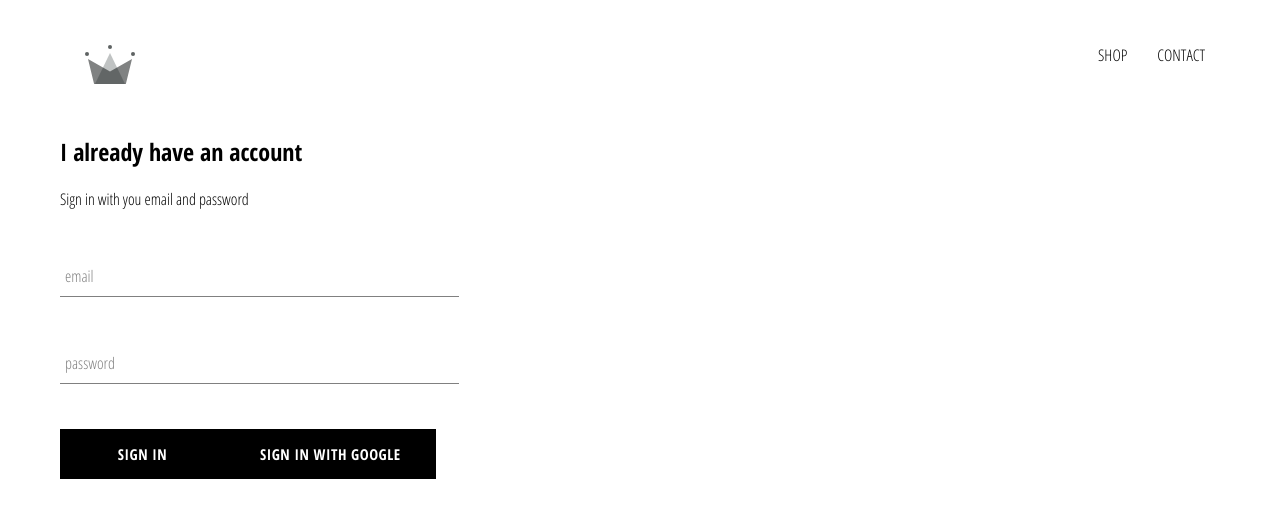
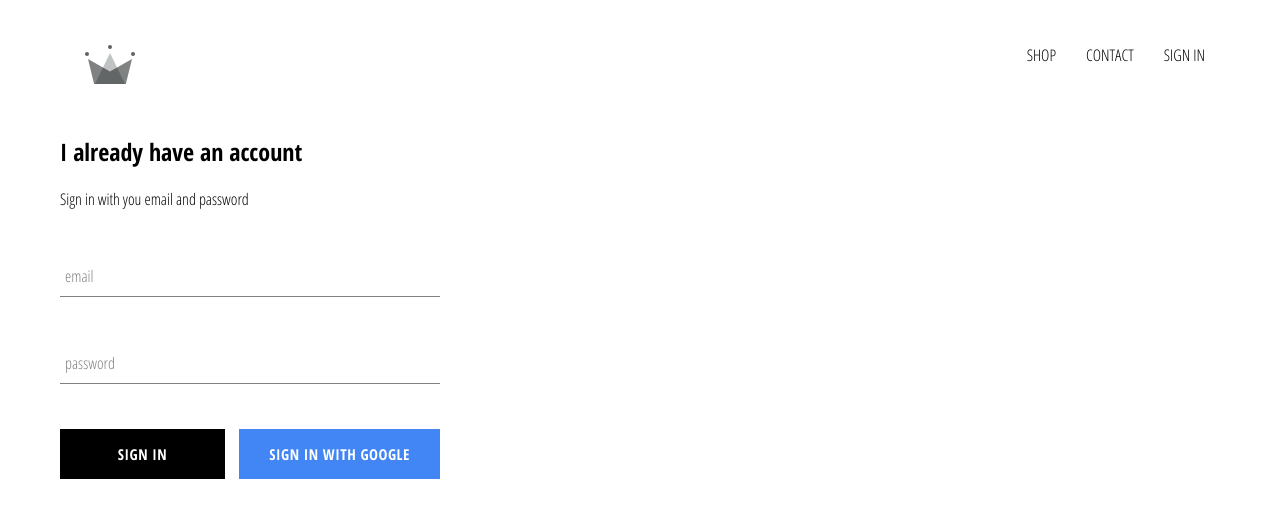
Before and after one commit to LawrenceCastillo/e-commerce-template, a React (Create React App) app: page /signin in a window 1280 px wide. Shown: the top 518 px of the page. Built offline with nearby package versions, Linux system fonts and the light colour scheme; no server answers.

Commit message:
adds sign-out capability

```diff
--- a/src/App.css
+++ b/src/App.css
@@ -7,3 +7,7 @@
   text-decoration: none;
   color: black;
 }
+
+* {
+  box-sizing: border-box;
+}
--- a/src/App.js
+++ b/src/App.js
@@ -31,7 +31,7 @@
   render() {
     return (
       <div>
-        <Header />
+        <Header currentUser = {this.state.currentUser} />
         <Switch>
           <Route exact path='/' component={HomePage} />
           <Route exact path='/shop' component={ShopPage} />
--- a/src/components/custom-button/custom-button.component.jsx
+++ b/src/components/custom-button/custom-button.component.jsx
@@ -1,8 +1,8 @@
 import React from 'react'
 import './custom-button.styles.scss'
 
-const CustomButton = ({ children, ...otherProps }) => (
-  <button className='custom-button' {...otherProps} >
+const CustomButton = ({ children, isGoogleSignIn, ...otherProps }) => (
+  <button className={`${isGoogleSignIn ? 'google-sign-in' : '' } custom-button`} {...otherProps} >
     {children}
   </button>
 )
--- a/src/components/custom-button/custom-button.styles.scss
+++ b/src/components/custom-button/custom-button.styles.scss
@@ -4,7 +4,7 @@
   height: 50px;
   letter-spacing: 0.5px;
   line-height: 50px;
-  padding: 0 35px 0 35px;
+  padding: 0 30px 0 30px;
   font-size: 15px;
   background-color: black;
   color: white;
@@ -19,4 +19,14 @@
     color: black;
     border: 1px solid black;
   }
+
+  &.google-sign-in {
+    background-color: #4285f4;
+    color: white;
+
+    &:hover {
+      background-color: #357ae8;
+      border: none;
+    }
+  }
 }
--- a/src/components/header/header.component.jsx
+++ b/src/components/header/header.component.jsx
@@ -1,9 +1,10 @@
 import React from 'react'
 import { Link } from 'react-router-dom'
 import './header.styles.scss'
+import { auth } from '../../firebase/firebase.utils'
 import { ReactComponent as Logo } from '../../assets/crwn.svg'
 
-const Header = () => (
+const Header = ({ currentUser }) => (
   <div className='header'>
     <Link className='logo-container' to='/'>
       <Logo className='logo' />
@@ -15,6 +16,16 @@
       <Link className='option' to='/contact'>
         CONTACT
       </Link>
+      {
+        currentUser ?
+        <div className='option' onClick={() => auth.signOut()}>
+          SIGN OUT
+        </div>
+        :
+        <Link className='option' to='/signin'>
+          SIGN IN
+        </Link>
+      }
     </div>
   </div>
 )
--- a/src/components/header/header.styles.scss
+++ b/src/components/header/header.styles.scss
@@ -20,6 +20,7 @@
 
     .option {
       padding: 10px 15px;
+      cursor: pointer;
     }
   }
 }
--- a/src/components/sign-in/sign-in.component.jsx
+++ b/src/components/sign-in/sign-in.component.jsx
@@ -44,8 +44,14 @@
             handleChange={this.handleChange}
             label='password'
             required />
-          <CustomButton type='submit'> Sign In </CustomButton>
-          <CustomButton onClick={signInWithGoogle}> Sign In with Google </CustomButton>
+          <div className='buttons'>
+            <CustomButton type='submit'> Sign In </CustomButton>
+            <CustomButton
+              onClick={signInWithGoogle}
+              isGoogleSignIn>
+                Sign In with Google
+            </CustomButton>
+          </div>
         </form>
       </div>
     )
--- a/src/components/sign-in/sign-in.styles.scss
+++ b/src/components/sign-in/sign-in.styles.scss
@@ -1,9 +1,14 @@
 .sign-in {
-  width: 30vw;
+  width: 380px;
   display: flex;
   flex-direction: column;
 
   .title {
     margin: 10px 0;
   }
+
+  .buttons {
+    display: flex;
+    justify-content: space-between;
+  }
 }
```
